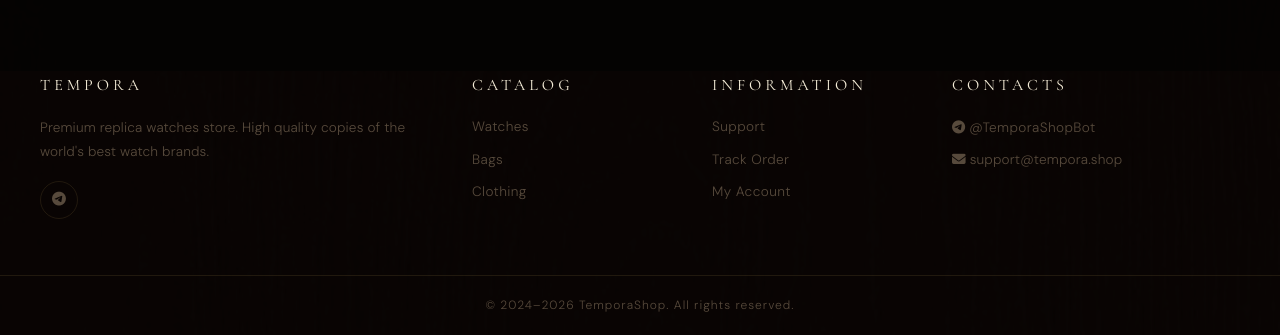
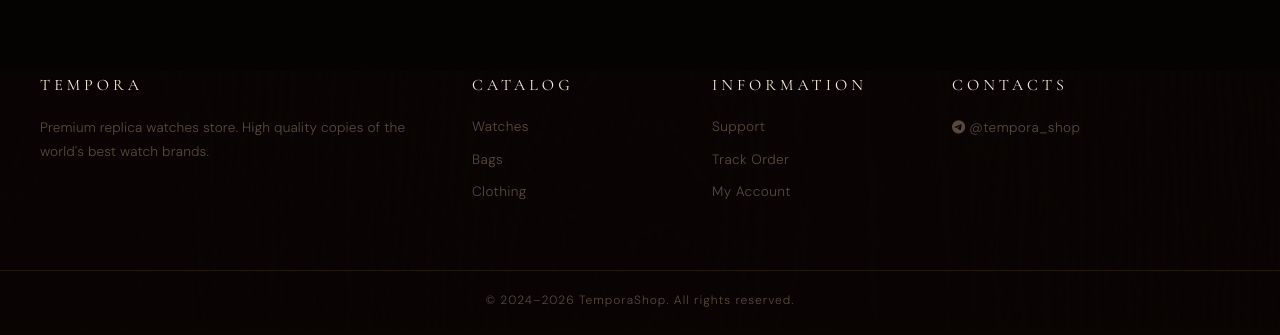
Before and after one commit to Crypton8Tech/Tempora, a FastAPI app: page /cart in a window 1280 px wide. Shown: the part 729-1064 px from the top of the page. After the commit the page ends 1036 px from the top, so only its background shows below. Run offline with FastAPI, Linux system fonts and the light colour scheme.

Commit message:
Remove footer Telegram icon button and support email

```diff
--- a/app/templates/base.html
+++ b/app/templates/base.html
@@ -126,11 +126,6 @@
             <div class="footer-col">
                 <h4 class="footer-heading">TEMPORA</h4>
                 <p class="footer-text">{{ t('footer_desc', lang) }}</p>
-                <div class="footer-socials">
-                    <a href="https://t.me/{{ bot_username }}" class="social-link" title="Telegram">
-                        <i class="fab fa-telegram-plane"></i>
-                    </a>
-                </div>
             </div>
             <div class="footer-col">
                 <h4 class="footer-heading">{{ t('footer_catalog', lang) }}</h4>
@@ -148,10 +143,7 @@
                 <h4 class="footer-heading">{{ t('footer_contacts', lang) }}</h4>
                 <p class="footer-text">
                     <i class="fab fa-telegram-plane"></i>
-                    <a href="https://t.me/{{ bot_username }}" class="footer-link inline">@{{ bot_username }}</a>
-                </p>
-                <p class="footer-text">
-                    <i class="fas fa-envelope"></i> support@tempora.shop
+                    <a href="https://t.me/tempora_shop" class="footer-link inline">@tempora_shop</a>
                 </p>
             </div>
         </div>
```
